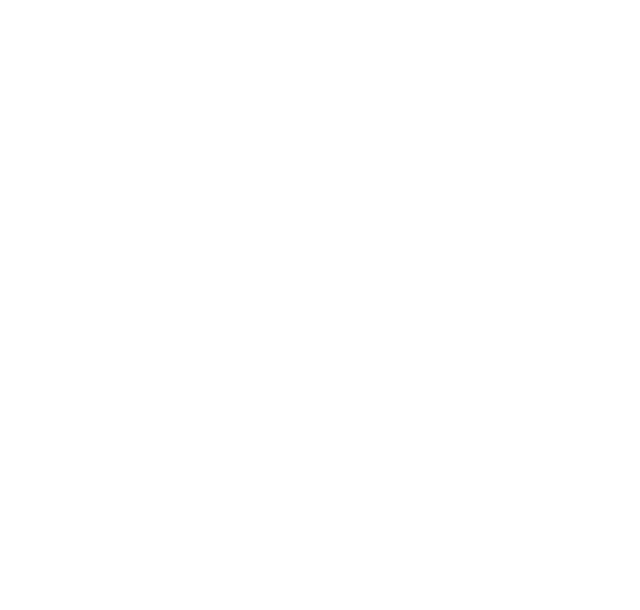
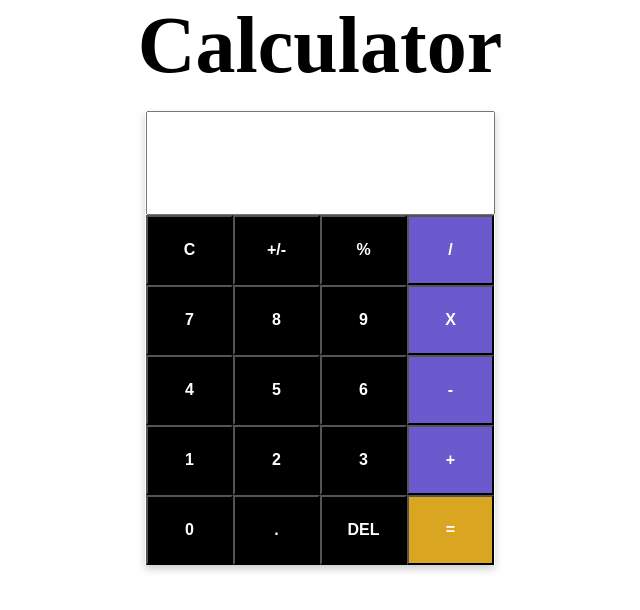
Before and after one commit to nafis195/my-calculator, a plain HTML site: page index.html in a window 1280 px wide. Shown: the whole page, without its empty margins (320-960 px from the left). Drawn offline with Linux system fonts and the light colour scheme.

Commit message:
added html & css

```diff
--- a/index.html
+++ b/index.html
@@ -6,3 +6,63 @@ index.html
 Date - 04/14/2020
 Time - 7:12 PM
 -->
+
+
+
+
+
+<!DOCTYPE html>
+<html lang="en">
+<head>
+    <meta charset="UTF-8">
+    <meta name="viewport" content="width=device-width, initial-scale=1.0">
+    <link rel="stylesheet" href="style.css">
+    <title>My Calculator</title>
+</head>
+<body>
+    <div class="main-div">
+        <div class="header">
+            <h1>Calculator</h1>
+        </div>
+        <div class="calculator">
+            <div class="monitor">
+                <input type="text" id="result" maxlength="15">
+            </div>
+            <div class="keypad">
+                <div>
+                    <input type="button" value="C" class="btn">
+                    <input type="button" value="+/-" class="btn">
+                    <input type="button" value="%" class="btn">
+                    <input type="button" value="/" class="btn btn-style">
+                </div>
+                <div>
+                    <input type="button" value="7" class="btn">
+                    <input type="button" value="8" class="btn">
+                    <input type="button" value="9" class="btn">
+                    <input type="button" value="X" class="btn btn-style">
+                </div>
+                <div>
+                    <input type="button" value="4" class="btn">
+                    <input type="button" value="5" class="btn">
+                    <input type="button" value="6" class="btn">
+                    <input type="button" value="-" class="btn btn-style">
+                </div>
+                <div>
+                    <input type="button" value="1" class="btn">
+                    <input type="button" value="2" class="btn">
+                    <input type="button" value="3" class="btn">
+                    <input type="button" value="+" class="btn btn-style">
+                </div>
+                <div>
+                    <input type="button" value="0" class="btn">
+                    <input type="button" value="." class="btn">
+                    <input type="button" value="DEL" class="btn">
+                    <input type="button" value="=" class="btn btn-equal">
+                </div>
+            </div>
+        </div>
+    </div>
+
+    <script src="script.js"></script>
+</body>
+</html>
--- a/style.css
+++ b/style.css
@@ -6,3 +6,63 @@ style.css
 Date - 04/14/2020
 Time - 7:13 PM
 */
+
+
+
+
+
+*{
+    margin: 0;
+    padding: 0;
+}
+
+h1{
+    text-align: center;
+    font-size: 80px;
+}
+
+.calculator{
+    margin: 0 auto;
+    max-width: 350px;
+    text-align: center;
+    margin-top: 20px;
+    box-shadow: 0px 4px 8px 0px rgba(0, 0, 0, 0.2);
+    transition: 0.3s;
+    font-size: 0;
+}
+
+.calculator:hover{
+    box-shadow: 0px 16px 32px 0px rgba(0, 0, 0, 0.2);
+}
+
+.btn:hover{
+    background-color: tomato;
+}
+
+#result{
+    width: 335px;
+    height: 100px;
+    font-size: 32px;
+    font-weight: bold;
+    text-align: right;
+    padding: 0px 5px;
+    letter-spacing: 3px;
+}
+
+.btn{
+    width: 87px;
+    height: 70px;
+    font-weight: bold;
+    cursor: pointer;
+    font-size: 16px;
+    background-color: black;
+    color: white;
+}
+
+.btn-style{
+    background-color: slateblue;
+}
+
+.btn-equal{
+    background-color: goldenrod;
+}
```
